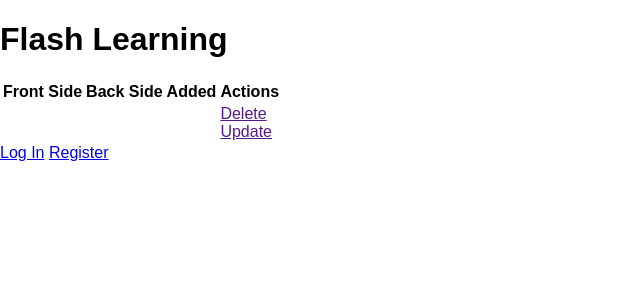
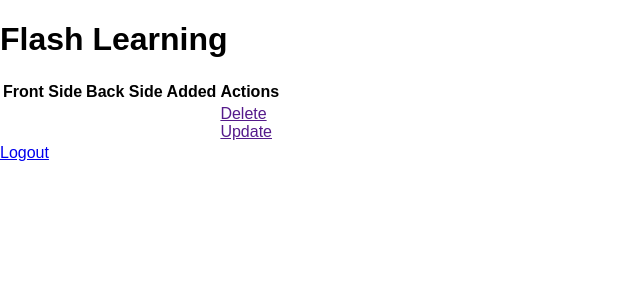
Before and after one commit to tobifanibi/flash_learning, a Flask app: page / in a window 1280 px wide. Shown: the top 300 px of the page, without its empty margins (0-640 px from the left). Run offline with Flask 2, Linux system fonts and the light colour scheme; the visitor is signed in with stand-in values (Sample User, id 1).

Commit message:
Add login/register/logout links to index.

```diff
--- a/flash_learning/templates/index.html
+++ b/flash_learning/templates/index.html
@@ -42,8 +42,12 @@
     	</tr>
     </table>
     <div>
-        <a href="/login">Log In</a>
-        <a href="/register">Register</a>
+        {% if current_user.is_anonymous %}
+            <a href="{{ url_for("main.login") }}">Log In</a>
+            <a href="{{ url_for("main.signup") }}">Register</a>
+        {% else %}
+           <a href="{{ url_for("main.logout") }}">Logout</a>
+       {% endif %}
     </div>
 </div>
 
```
